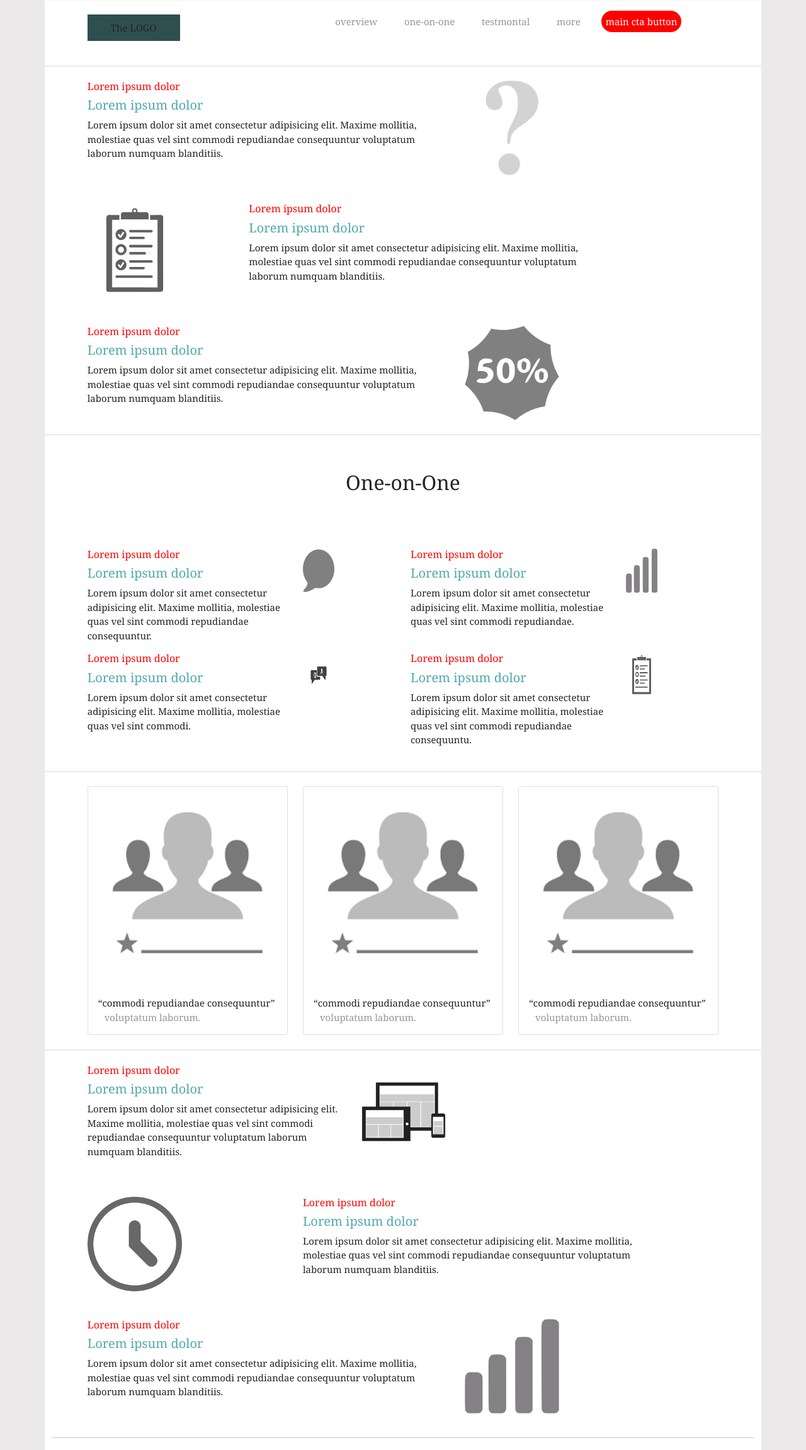
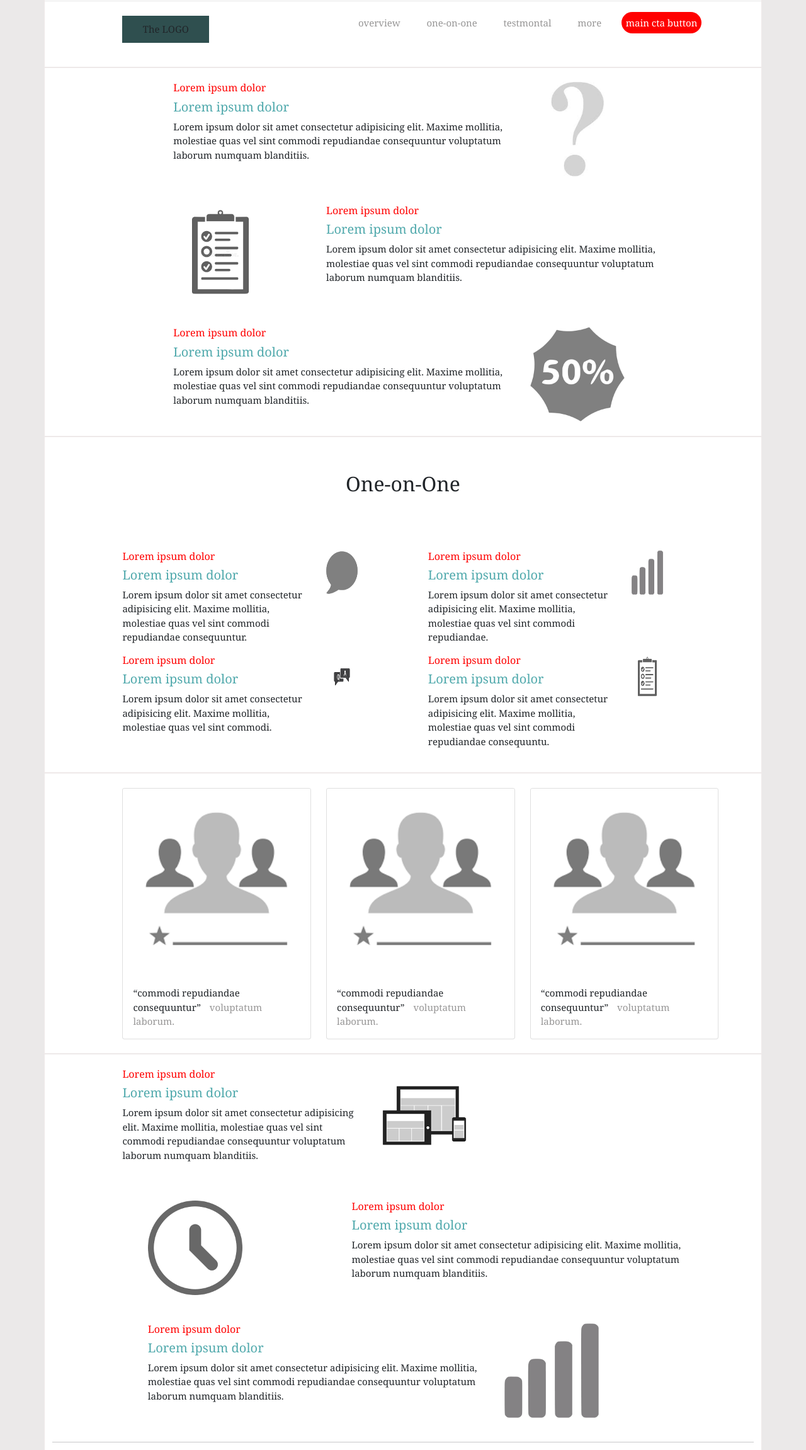
Before and after one commit to becodeorg/verou-3-css-framerworks-Feruzteame, a plain HTML site: page exercise-2/index.html in a window 1280 px wide. Shown: the part 498-2800 px from the top of the page at 63% size. Drawn offline with nearby package versions, Linux system fonts and the light colour scheme.

Commit message:
add justify content

```diff
--- a/exercise-2/index.html
+++ b/exercise-2/index.html
@@ -14,7 +14,7 @@
     <!--Logo-->
     <div class="container frist"  >
 
-        <div class="row justify-content-around logo">
+        <div class="row logo">
             <div class="col-lg-2  col-md-12 col-sm-12">
                 <p class="Logo">Logo</p>
             </div>
@@ -62,7 +62,7 @@
 
         <!---overview-->
         <div class="container" >
-        <div class="row  " >
+        <div class="row  justify-content-center" >
             <div class="col-lg-7 col-md-12 col-sm-12">
                 <h6>Lorem ipsum dolor</h6>
                 <h5>Lorem ipsum dolor</h5>
@@ -76,7 +76,7 @@
             </div>
         </div>
 
-        <div class="row" >
+        <div class="row justify-content-center" >
             <div class="col-3 ">
                 <img class="overview" src="./images/download.png"/>
             </div>
@@ -90,7 +90,7 @@
             </div>
 
         </div>
-        <div class="row " >
+        <div class="row justify-content-center" >
             <div class="col-lg-7 col-md-12 col-sm-12">
                 <h6>Lorem ipsum dolor</h6>
                 <h5>Lorem ipsum dolor</h5>
@@ -111,7 +111,7 @@
         <div class="container" >
             <h2>One-on-One</h2>
 
-            <div class="row" >
+            <div class="row justify-content-center" >
 
                     <div class="col-lg-4 col-md-12 col-sm-12">
                         <h6>Lorem ipsum dolor</h6>
@@ -163,7 +163,7 @@
 
       <!---testmontal-->
       <div class="container">
-          <div class="row">
+          <div class="row justify-content-center">
 
               <div class="col-lg-4 col-md-12 col-sm-12">
                 <div class="card">
@@ -202,7 +202,7 @@
 
     <!---more-->
     <div class="container" >
-        <div class="row" >
+        <div class="row justify-content-center" >
             <div class="col-lg-5 col-md-12 col-sm-12 ">
                 <h6>Lorem ipsum dolor</h6>
                 <h5>Lorem ipsum dolor</h5>
@@ -216,7 +216,7 @@
             </div>
         </div>
 
-        <div class="row" >
+        <div class="row justify-content-center" >
             <div class="col-4 ">
                 <img class="more" src="./images/clock.png"/>
             </div>
@@ -230,7 +230,7 @@
             </div>
 
         </div>
-        <div class="row " >
+        <div class="row justify-content-center " >
             <div class="col-lg-7 col-md-12 col-sm-12">
                 <h6>Lorem ipsum dolor</h6>
                 <h5>Lorem ipsum dolor</h5>
--- a/exercise-2/style.scss
+++ b/exercise-2/style.scss
@@ -26,7 +26,7 @@ body {
       background-color: white;
     }
     .row{
-      padding : 2% 5% 2% 5% ;
+      padding : 2% 5% 2% 10% ;
 
     }
    .logo,  .discription {
```
Also changed, not shown: exercise-2/style.css, 1 other file.
